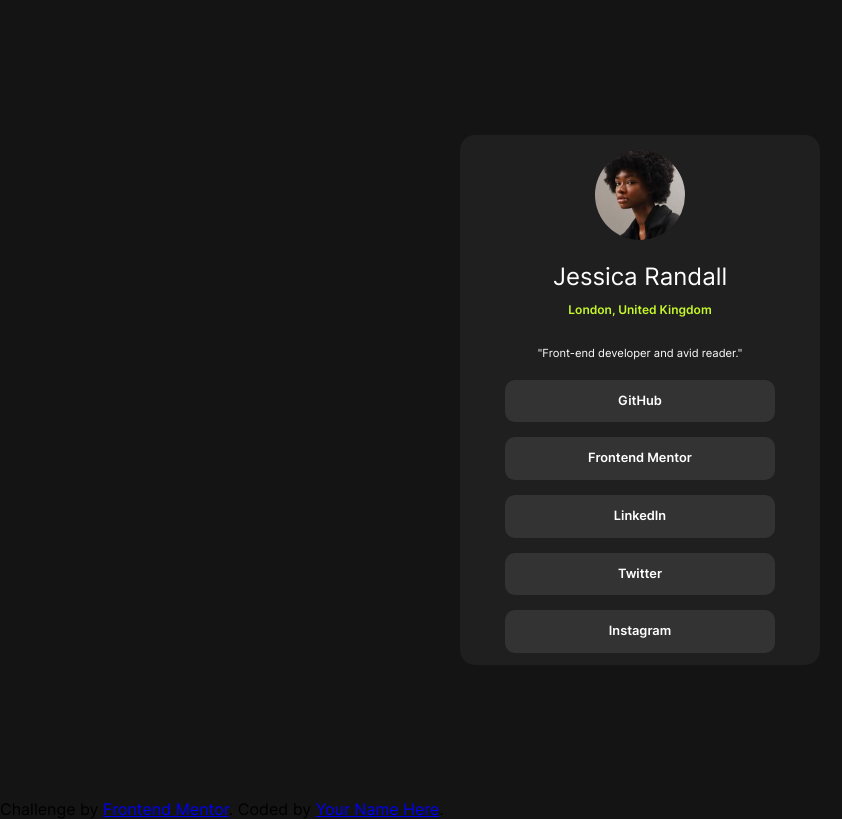
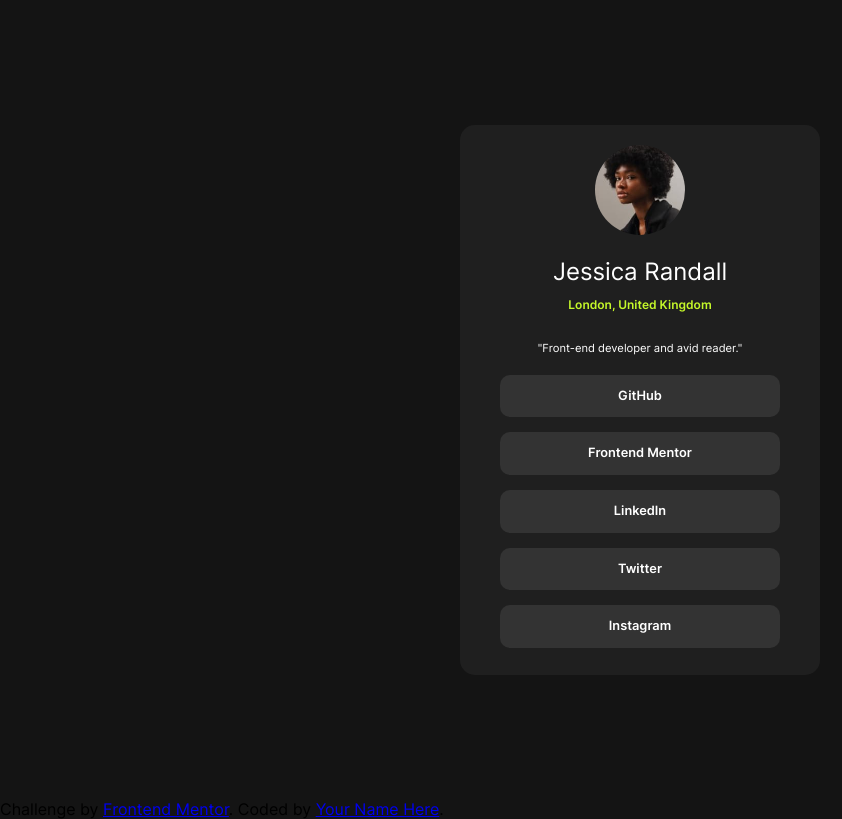
Before and after one commit to pkasprzak9/social-links-profile, a plain HTML site: page index.html in a window 1280 px wide. Shown: the whole page, without its empty margins (0-842 px from the left). Drawn offline with Linux system fonts and the light colour scheme.

Commit message:
Adjust card sizes and padding for better layout
Increased the height of the `.card` class slightly to accommodate additional content and enhanced padding to improve visual spacing within the cards. Also, the width of items within `.card-links` was expanded to align better with updated card dimensions. The SCSS variables remained consistent, ensuring styling coherence across CSS and SCSS files.

Resolves: #12345

```diff
--- a/style/scss/main.scss
+++ b/style/scss/main.scss
@@ -16,11 +16,11 @@ main {
 
 .card {
   width: clamp(320px, 50%, 360px);
-  height: 530px;
+  height: 550px;
   background-color: $neutral-dark-grey;
   border-radius: 15px;
   text-align: center;
-  padding: 15px;
+  padding: 20px;
 }
 
 .card-picture {
@@ -61,7 +61,7 @@ main {
       background-color: $neutral-grey;
       list-style: none;
       border-radius: 10px;
-      width: 270px;
+      width: 280px;
 
       &:hover {
         background-color: $primary-green;
```
Also changed, not shown: style/css/main.css.
